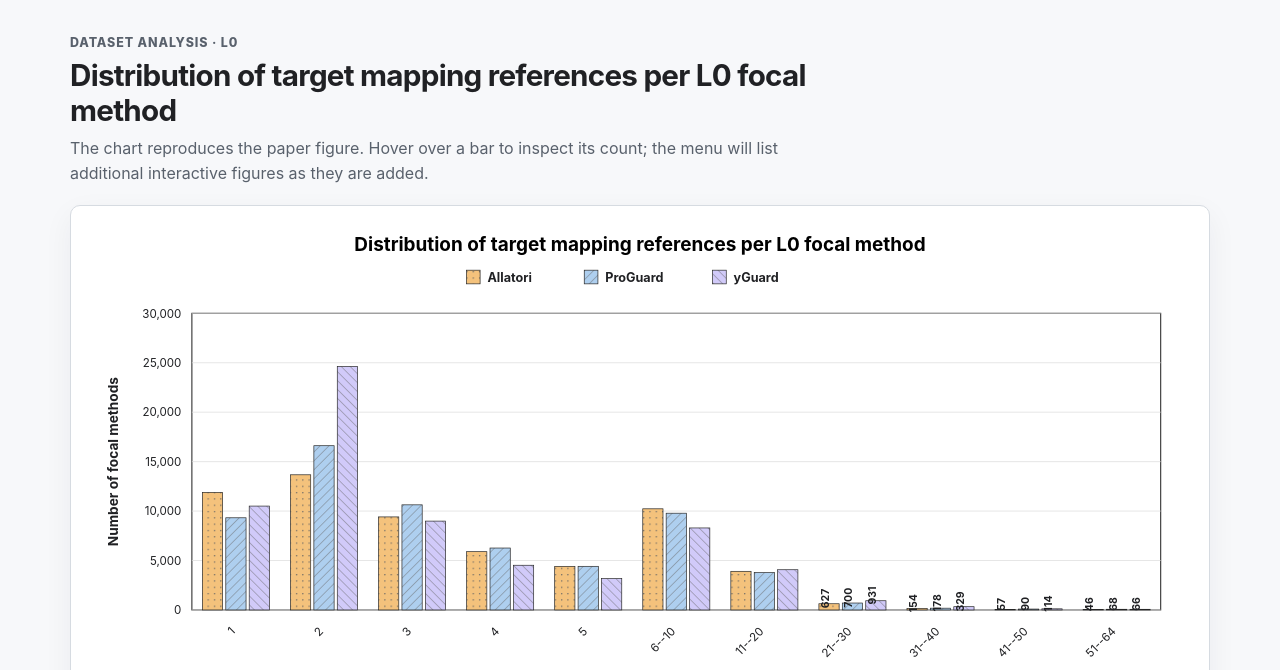
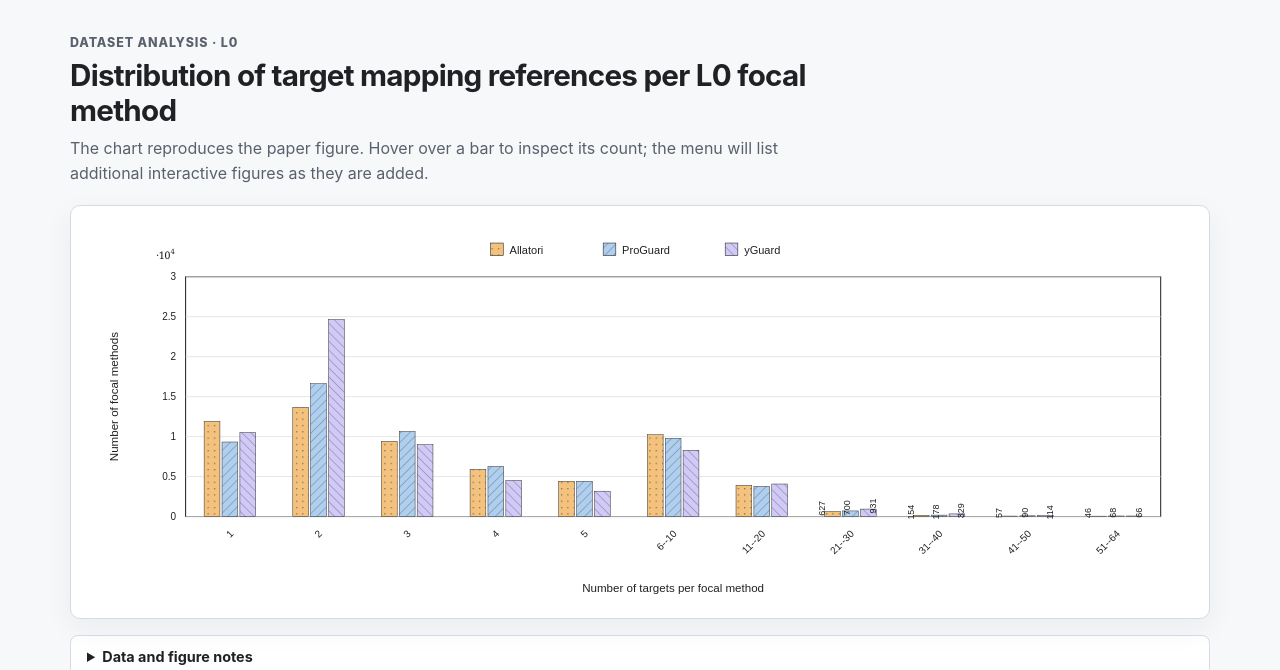
Before and after one commit to open-repro/repro, a plain HTML site: page artifact-01/index.html in a window 1280 px wide. Shown: the part 130-800 px from the top of the page. Drawn offline with Linux system fonts and the light colour scheme.

Commit message:
Align target count chart with paper figure

```diff
--- a/artifact-01/app.js
+++ b/artifact-01/app.js
@@ -22,13 +22,16 @@ function showTooltip(event, label, series, value) {
 }
 
 function render(rows) {
-  const width = 1040, height = 475, margin = { top: 83, right: 25, bottom: 110, left: 94 };
+  // These dimensions mirror the pgfplots figure in the paper: a shallow plotting
+  // region, compact legend, narrow bars, and a scientific-notation y-axis.
+  const width = 1040, height = 365, margin = { top: 52, right: 25, bottom: 85, left: 88 };
   const plotW = width - margin.left - margin.right;
   const plotH = height - margin.top - margin.bottom;
   const ymax = 30000;
   const y = (value) => margin.top + plotH - (value / ymax) * plotH;
   const groupW = plotW / rows.length;
-  const barW = Math.min(21, groupW * .23);
+  const barW = Math.min(15, groupW * .19);
+  const barGap = 2;
   const base = margin.top + plotH;
   const svg = [
     `<svg viewBox="0 0 ${width} ${height}" role="img" aria-label="Distribution of target mapping references per L0 focal method">`,
@@ -37,31 +40,33 @@ function render(rows) {
       <pattern id="proguard-lines" width="6" height="6" patternUnits="userSpaceOnUse" patternTransform="rotate(45)"><rect width="6" height="6" fill="#AECFEF"/><line x1="0" y1="0" x2="0" y2="6" stroke="#636363" stroke-width=".75"/></pattern>
       <pattern id="yguard-lines" width="6" height="6" patternUnits="userSpaceOnUse" patternTransform="rotate(-45)"><rect width="6" height="6" fill="#D1CAF9"/><line x1="0" y1="0" x2="0" y2="6" stroke="#636363" stroke-width=".75"/></pattern>
     </defs>`,
-    `<text x="${width / 2}" y="24" text-anchor="middle" font-size="18" font-weight="750">Distribution of target mapping references per L0 focal method</text>`,
   ];
-  let legendX = width / 2 - 165;
+  let legendX = width / 2 - 142;
   SERIES.forEach((series) => {
-    svg.push(`<rect x="${legendX}" y="42" width="13" height="13" fill="${series.fill}" stroke="#252525" stroke-width=".65"/><text x="${legendX + 20}" y="53" class="legend-text">${series.key}</text>`);
-    legendX += series.key === "Allatori" ? 112 : 122;
+    svg.push(`<rect x="${legendX}" y="20" width="12" height="12" fill="${series.fill}" stroke="#252525" stroke-width=".55"/><text x="${legendX + 18}" y="30" class="legend-text">${series.key}</text>`);
+    legendX += series.key === "Allatori" ? 107 : 116;
   });
   svg.push(`<rect x="${margin.left}" y="${margin.top}" width="${plotW}" height="${plotH}" class="plot-bg"/>`);
   for (let tick = 0; tick <= ymax; tick += 5000) {
     svg.push(`<line x1="${margin.left}" y1="${y(tick)}" x2="${margin.left + plotW}" y2="${y(tick)}" class="grid"/>`);
-    svg.push(`<text x="${margin.left - 10}" y="${y(tick) + 4}" text-anchor="end" class="axis-text">${tick.toLocaleString()}</text>`);
+    const tickLabel = tick === 0 ? "0" : `${tick / 10000}`;
+    svg.push(`<text x="${margin.left - 9}" y="${y(tick) + 3.5}" text-anchor="end" class="axis-text">${tickLabel}</text>`);
   }
+  svg.push(`<text x="${margin.left - 28}" y="${margin.top - 17}" class="scale-label">·10<tspan baseline-shift="super" font-size="7">4</tspan></text>`);
   svg.push(`<text x="24" y="${margin.top + plotH / 2}" text-anchor="middle" transform="rotate(-90 24 ${margin.top + plotH / 2})" class="axis-title">Number of focal methods</text>`);
   rows.forEach((row, index) => {
     const center = margin.left + groupW * (index + .5);
     SERIES.forEach((series, seriesIndex) => {
       const value = row[series.key];
-      const x = center + (seriesIndex - 1) * (barW + 3) - barW / 2;
+      const x = center + (seriesIndex - 1) * (barW + barGap) - barW / 2;
       const h = base - y(value);
-      const label = value < 1000 ? `<text x="${x + barW / 2}" y="${y(value) - 5}" text-anchor="middle" transform="rotate(-90 ${x + barW / 2} ${y(value) - 5})" class="value">${value}</text>` : "";
+      const labelX = x + barW / 2 + [-7, 0, 7][seriesIndex];
+      const label = value < 1000 ? `<text x="${labelX}" y="${y(value) - 3}" text-anchor="middle" transform="rotate(-90 ${labelX} ${y(value) - 3})" class="value">${value}</text>` : "";
       svg.push(`<rect class="bar" data-label="${row.target_count}" data-series="${series.key}" data-value="${value}" x="${x}" y="${y(value)}" width="${barW}" height="${h}" fill="${series.fill}"/>${label}`);
     });
-    svg.push(`<text x="${center}" y="${base + 21}" text-anchor="end" transform="rotate(-45 ${center} ${base + 21})" class="axis-text">${row.target_count}</text>`);
+    svg.push(`<text x="${center + 4}" y="${base + 17}" text-anchor="end" transform="rotate(-45 ${center + 4} ${base + 17})" class="axis-text">${row.target_count}</text>`);
   });
-  svg.push(`<text x="${margin.left + plotW / 2}" y="${height - 18}" text-anchor="middle" class="axis-title">Number of targets per focal method</text></svg>`);
+  svg.push(`<text x="${margin.left + plotW / 2}" y="${height - 13}" text-anchor="middle" class="axis-title">Number of targets per focal method</text></svg>`);
   chart.innerHTML = svg.join("");
   document.querySelectorAll(".bar").forEach((bar) => {
     bar.addEventListener("mouseenter", (event) => showTooltip(event, bar.dataset.label, bar.dataset.series, +bar.dataset.value));
--- a/artifact-01/style.css
+++ b/artifact-01/style.css
@@ -17,16 +17,17 @@ select { width: 100%; border: 1px solid #bfc7d0; border-radius: 7px; padding: 8p
 .figure-intro h2 { margin: 5px 0 8px; font-size: clamp(1.35rem, 3vw, 1.85rem); line-height: 1.18; letter-spacing: -.025em; }
 .figure-intro p { margin: 0; color: #59616c; line-height: 1.6; }
 .chart-card { position: relative; border: 1px solid #d6dbe1; border-radius: 10px; background: white; box-shadow: 0 10px 30px rgba(36, 42, 48, .055); overflow-x: auto; }
-.chart { min-width: 760px; padding: 20px 22px 15px; }
+.chart { min-width: 760px; padding: 16px 22px 12px; }
 .chart svg { display: block; width: 100%; height: auto; overflow: visible; }
 .plot-bg { fill: #fff; stroke: #272727; stroke-width: 1; }
 .grid { stroke: #ddd; stroke-width: .7; }
-.axis-text { fill: #202124; font-size: 11px; }
-.axis-title { fill: #202124; font-size: 13px; font-weight: 650; }
-.legend-text { fill: #202124; font-size: 12px; font-weight: 650; }
-.bar { stroke: #252525; stroke-width: .65; cursor: crosshair; }
+.axis-text { fill: #202124; font-family: Arial, Helvetica, sans-serif; font-size: 9.5px; }
+.axis-title { fill: #202124; font-family: Arial, Helvetica, sans-serif; font-size: 11px; font-weight: 400; }
+.scale-label { fill: #202124; font-family: Georgia, "Times New Roman", serif; font-size: 10px; }
+.legend-text { fill: #202124; font-family: Arial, Helvetica, sans-serif; font-size: 10.5px; font-weight: 400; }
+.bar { stroke: #252525; stroke-width: .45; cursor: crosshair; }
 .bar:hover { stroke-width: 1.6; filter: brightness(.94); }
-.value { fill: #202124; font-size: 10px; font-weight: 650; }
+.value { fill: #202124; font-family: Arial, Helvetica, sans-serif; font-size: 8.5px; font-weight: 400; }
 .tooltip { position: fixed; z-index: 4; max-width: 240px; padding: 8px 10px; border-radius: 6px; color: white; background: #242424; box-shadow: 0 5px 18px rgba(0,0,0,.18); font-size: .8rem; line-height: 1.4; pointer-events: none; }
 .details { margin-top: 16px; border: 1px solid #d9dde3; border-radius: 8px; background: white; padding: 12px 16px; }
 summary { cursor: pointer; font-size: .9rem; font-weight: 700; }
```
